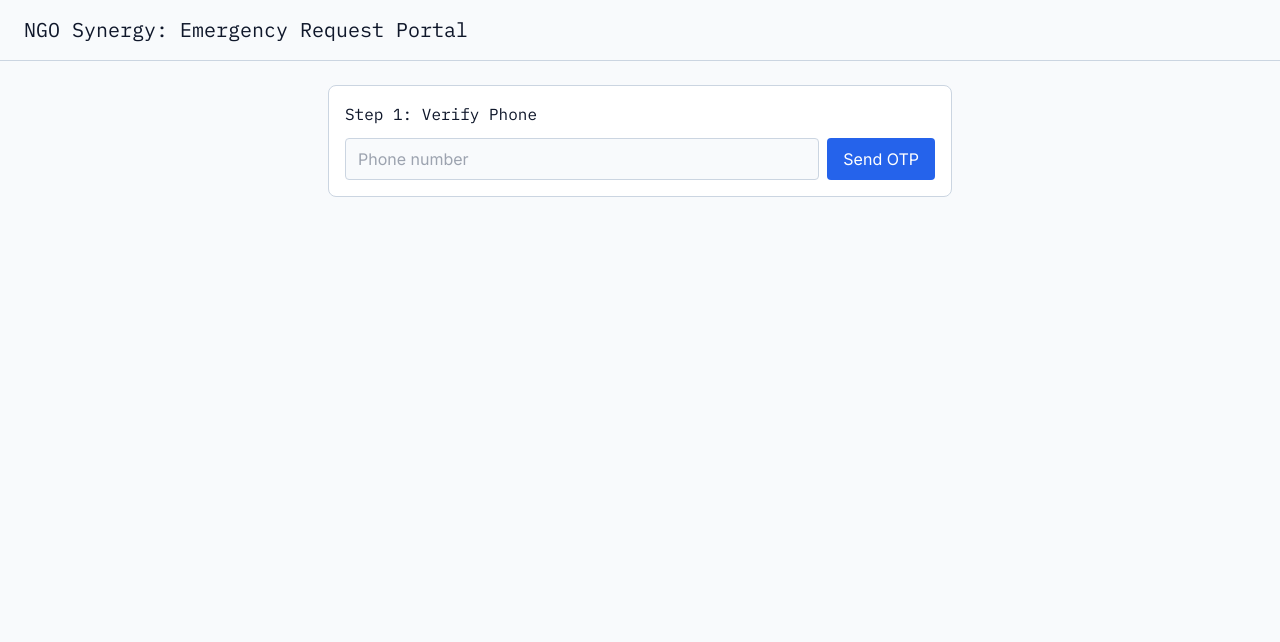
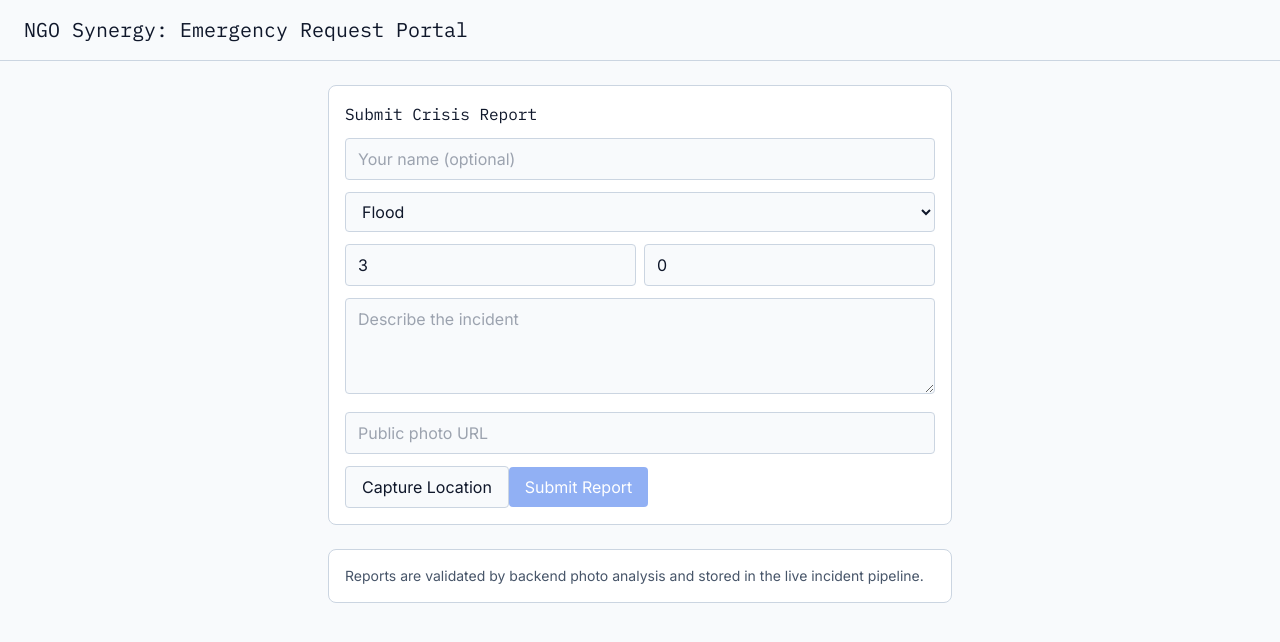
Before and after one commit to STIWARTs/NGOSynergy-GSC26, a React (Vite) app: page /report in a window 1280 px wide. Shown: the top 642 px of the page. Built offline with nearby package versions, Linux system fonts and the light colour scheme; no server answers.

Commit message:
feat(pages): update PublicReport submission flow with aligned types

```diff
--- a/src/pages/PublicReport.tsx
+++ b/src/pages/PublicReport.tsx
@@ -1,49 +1,32 @@
 import { useState } from 'react'
+import { useMutation } from '@tanstack/react-query'
+import { reportsService } from '@/api/reports'
 
 export default function PublicReportPage() {
-  const [phone, setPhone] = useState('')
-  const [otpSent, setOtpSent] = useState(false)
-  const [generatedOtp, setGeneratedOtp] = useState('')
-  const [enteredOtp, setEnteredOtp] = useState('')
-  const [otpVerified, setOtpVerified] = useState(false)
-  const [otpError, setOtpError] = useState('')
   const [category, setCategory] = useState('Flood')
-  const [location, setLocation] = useState<string | null>(null)
-  const [fileName, setFileName] = useState('')
-  const [trackingId, setTrackingId] = useState<string | null>(null)
+  const [reporterName, setReporterName] = useState('')
+  const [severity, setSeverity] = useState(3)
+  const [description, setDescription] = useState('')
+  const [affectedCount, setAffectedCount] = useState(0)
+  const [photoUrl, setPhotoUrl] = useState('')
+  const [coords, setCoords] = useState<{ lat: number; lng: number } | null>(null)
+
+  const submitMutation = useMutation({
+    mutationFn: reportsService.submit,
+  })
 
   const captureLocation = () => {
     navigator.geolocation.getCurrentPosition(
       (position) => {
-        setLocation(`${position.coords.latitude.toFixed(5)}, ${position.coords.longitude.toFixed(5)}`)
+        setCoords({
+          lat: Number(position.coords.latitude.toFixed(6)),
+          lng: Number(position.coords.longitude.toFixed(6)),
+        })
       },
       () => {
-        setLocation('Unable to capture location')
+        setCoords(null)
       }
     )
-  }
-
-  const sendOtp = () => {
-    const normalized = phone.replace(/\D/g, '')
-    if (normalized.length < 10) {
-      setOtpError('Enter a valid phone number before requesting OTP.')
-      return
-    }
-    const otp = String(Math.floor(100000 + Math.random() * 900000))
-    setGeneratedOtp(otp)
-    setOtpSent(true)
-    setOtpVerified(false)
-    setEnteredOtp('')
-    setOtpError('')
-  }
-
-  const verifyOtp = () => {
-    if (enteredOtp === generatedOtp) {
-      setOtpVerified(true)
-      setOtpError('')
-      return
-    }
-    setOtpError('Invalid OTP. Please check the code and try again.')
   }
 
   return (
@@ -54,44 +37,15 @@ export default function PublicReportPage() {
 
       <main className="max-w-2xl mx-auto p-6 space-y-6">
         <div className="bg-surface border border-border rounded-lg p-4 space-y-3">
-          <h2 className="font-mono">Step 1: Verify Phone</h2>
-          <div className="flex gap-2">
+          <h2 className="font-mono">Submit Crisis Report</h2>
+
           <input
-              value={phone}
-              onChange={(e) => setPhone(e.target.value)}
-              placeholder="Phone number"
-              className="flex-1 bg-base border border-border rounded px-3 py-2"
+            value={reporterName}
+            onChange={(e) => setReporterName(e.target.value)}
+            placeholder="Your name (optional)"
+            className="w-full bg-base border border-border rounded px-3 py-2"
           />
-            <button
-              onClick={sendOtp}
-              className="px-4 py-2 rounded bg-action text-white"
-              disabled={!phone.trim()}
-            >
-              Send OTP
-            </button>
-          </div>
-          {otpSent && (
-            <div className="space-y-2">
-              <p className="text-xs text-text-muted">Demo OTP: {generatedOtp}</p>
-              <div className="flex gap-2">
-                <input
-                  value={enteredOtp}
-                  onChange={(e) => setEnteredOtp(e.target.value.replace(/\D/g, '').slice(0, 6))}
-                  placeholder="Enter 6-digit OTP"
-                  className="flex-1 bg-base border border-border rounded px-3 py-2"
-                />
-                <button onClick={verifyOtp} className="px-4 py-2 rounded bg-base border border-border">
-                  Verify OTP
-                </button>
-              </div>
-              {otpError && <p className="text-xs text-urgency">{otpError}</p>}
-            </div>
-          )}
-        </div>
 
-        {otpVerified && !trackingId && (
-          <div className="bg-surface border border-border rounded-lg p-4 space-y-3">
-            <h2 className="font-mono">Step 2: Incident Form</h2>
           <select
             value={category}
             onChange={(e) => setCategory(e.target.value)}
@@ -104,42 +58,88 @@ export default function PublicReportPage() {
             <option>Medical Emergency</option>
           </select>
 
+          <div className="grid grid-cols-2 gap-2">
+            <input
+              type="number"
+              min={1}
+              max={5}
+              value={severity}
+              onChange={(e) => setSeverity(Number(e.target.value))}
+              placeholder="Severity 1-5"
+              className="bg-base border border-border rounded px-3 py-2"
+            />
+            <input
+              type="number"
+              min={0}
+              value={affectedCount}
+              onChange={(e) => setAffectedCount(Number(e.target.value))}
+              placeholder="Affected count"
+              className="bg-base border border-border rounded px-3 py-2"
+            />
+          </div>
+
+          <textarea
+            value={description}
+            onChange={(e) => setDescription(e.target.value)}
+            placeholder="Describe the incident"
+            className="w-full bg-base border border-border rounded px-3 py-2 min-h-24"
+          />
+
+          <input
+            value={photoUrl}
+            onChange={(e) => setPhotoUrl(e.target.value)}
+            placeholder="Public photo URL"
+            className="w-full bg-base border border-border rounded px-3 py-2"
+          />
+
           <button onClick={captureLocation} className="px-4 py-2 rounded bg-base border border-border">
             Capture Location
           </button>
-            {location && <p className="text-sm text-text-muted">Captured: {location}</p>}
-
-            <input
-              type="file"
-              accept=".jpg,.jpeg,.png"
-              onChange={(e) => setFileName(e.target.files?.[0]?.name ?? '')}
-              className="block w-full text-sm"
-            />
-            {fileName && <p className="text-sm text-text-muted">Evidence: {fileName}</p>}
+          {coords && (
+            <p className="text-sm text-text-muted">
+              Captured: {coords.lat}, {coords.lng}
+            </p>
+          )}
 
           <button
             onClick={() => {
-                if (!location || !fileName) {
-                  setOtpError('Capture location and upload evidence before submitting.')
-                  return
-                }
-                setTrackingId(`NGO-${Date.now().toString().slice(-6)}`)
+              if (!coords || !photoUrl || !description) return
+              submitMutation.mutate({
+                category,
+                severity,
+                coordinates: coords,
+                photoUrl,
+                reporterName: reporterName || undefined,
+                description,
+                affectedCount,
+              })
             }}
-              className="px-4 py-2 rounded bg-action text-white"
+            disabled={submitMutation.isPending || !coords || !photoUrl || !description}
+            className="px-4 py-2 rounded bg-action text-white disabled:opacity-50 disabled:cursor-not-allowed"
           >
-              Submit Request
+            {submitMutation.isPending ? 'Submitting...' : 'Submit Report'}
           </button>
-          </div>
-        )}
 
-        {trackingId && (
-          <div className="bg-surface border border-border rounded-lg p-4">
-            <p className="font-mono">Tracking ID: {trackingId}</p>
+          {submitMutation.isSuccess && (
+            <div className="bg-base border border-border rounded-lg p-4">
+              <p className="font-mono">Tracking ID: {submitMutation.data.incidentId}</p>
               <p className="text-sm text-text-muted mt-2">
-              Your request is verified and being matched with a nearby volunteer.
+                Your report is submitted and queued for verification.
               </p>
             </div>
           )}
+          {submitMutation.isError && (
+            <p className="text-sm text-urgency">
+              Submission failed. Ensure location and photo URL are valid, then retry.
+            </p>
+          )}
+        </div>
+
+        <div className="bg-surface border border-border rounded-lg p-4">
+          <p className="text-sm text-text-muted">
+            Reports are validated by backend photo analysis and stored in the live incident pipeline.
+          </p>
+        </div>
       </main>
     </div>
   )
```
Lines whose indentation alone changed are shown as unchanged.
